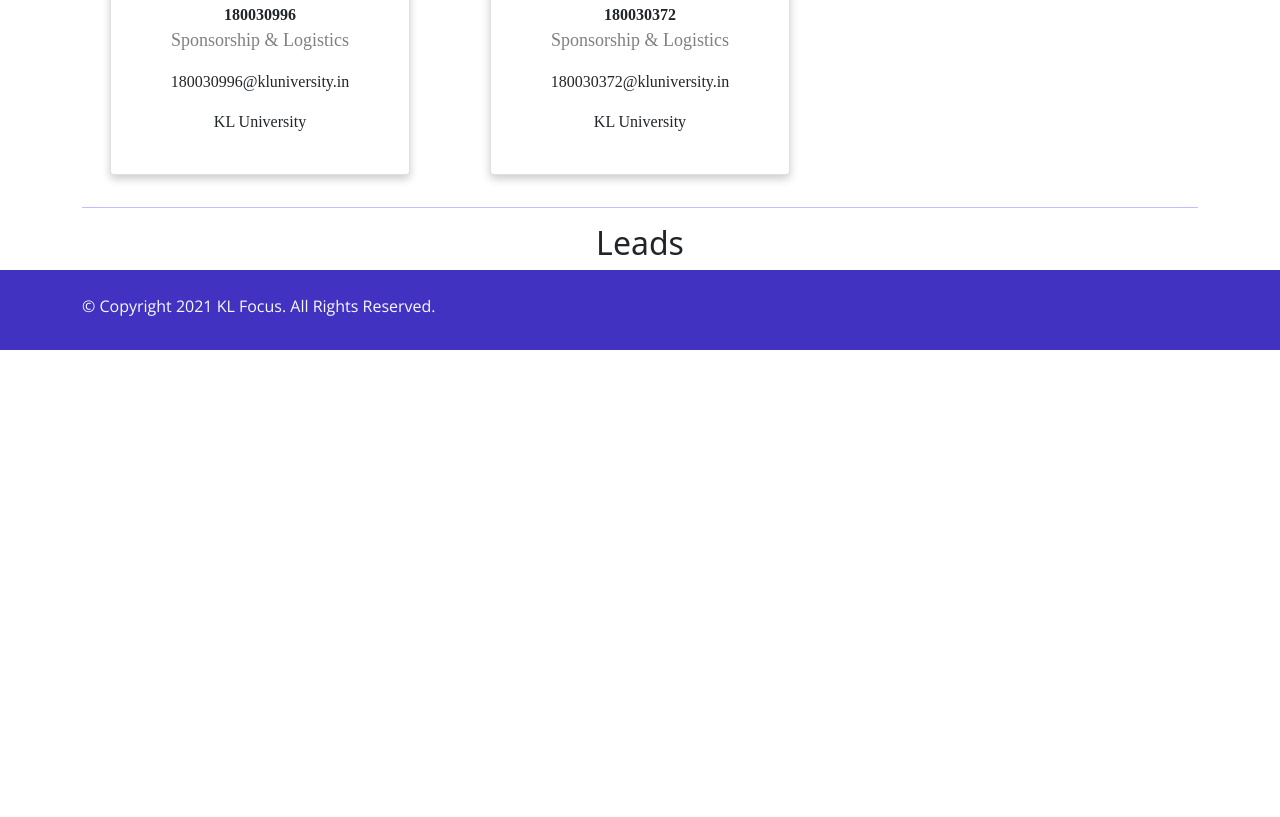
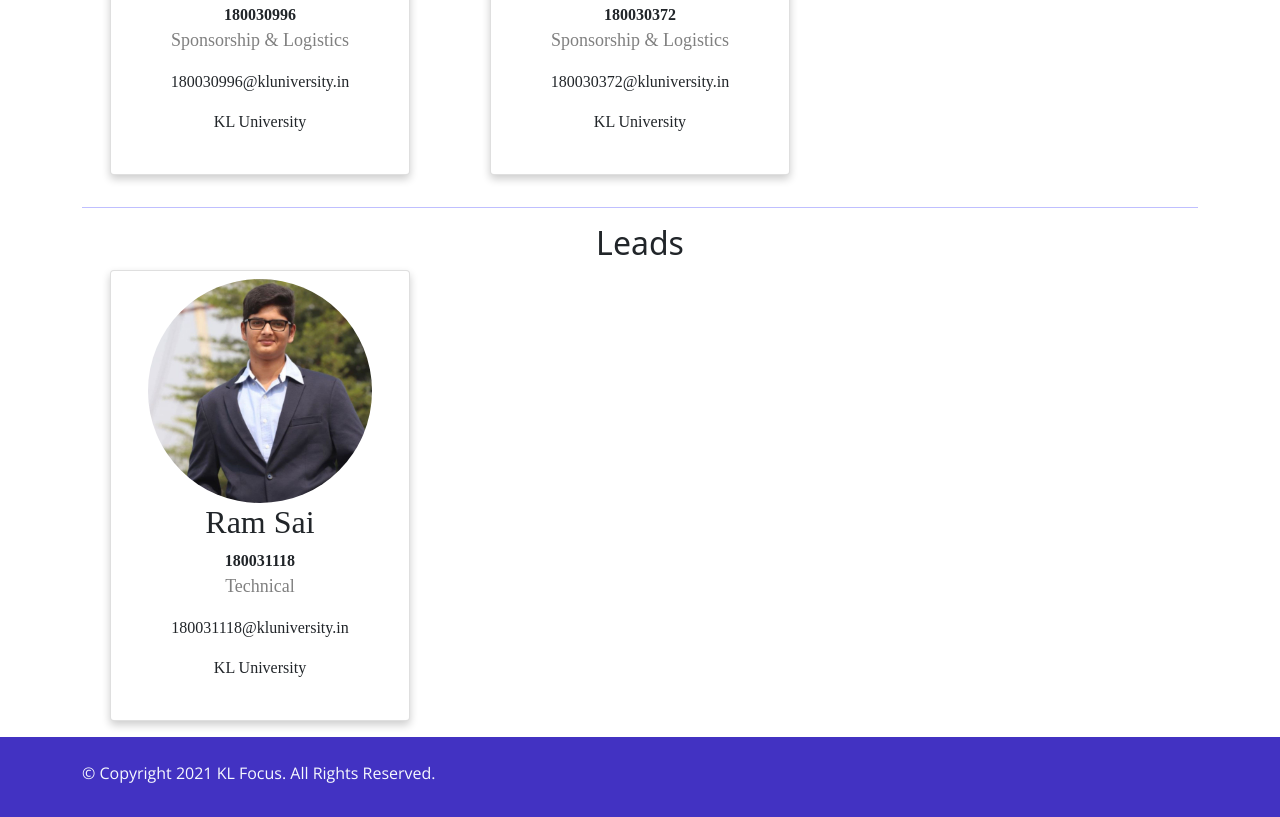
Before and after one commit to KLFocus/KLFocus, a plain HTML site: page team.html in a window 1280 px wide. Shown: the part 1846-2663 px from the top of the page. Before the commit the page ends 2196 px from the top, so only its background shows below. Drawn offline with nearby package versions, Linux system fonts and the light colour scheme.

Commit message:
Team data changes

```diff
--- a/team.html
+++ b/team.html
@@ -235,6 +235,20 @@
 
             <h2 class="text-center"><hr style="color:blue;"> Leads</h2>
 
+            <div class="col-md-4 mb-3">
+                <div class="card">
+                <div class=" mb-2"></div>
+                   <img src="./assets/img/team/Ram sai.jpg" alt="ram sai" class="img">
+                    <h2>Ram Sai</h2>
+                    <strong>180031118</strong>
+                    <p class="title">Technical</p>
+                    <p>180031118@kluniversity.in</p>
+                    <p>KL University</p>
+                    <br>
+                </div>
+            </div>
+
+
 
     </div>
 </div>
```
